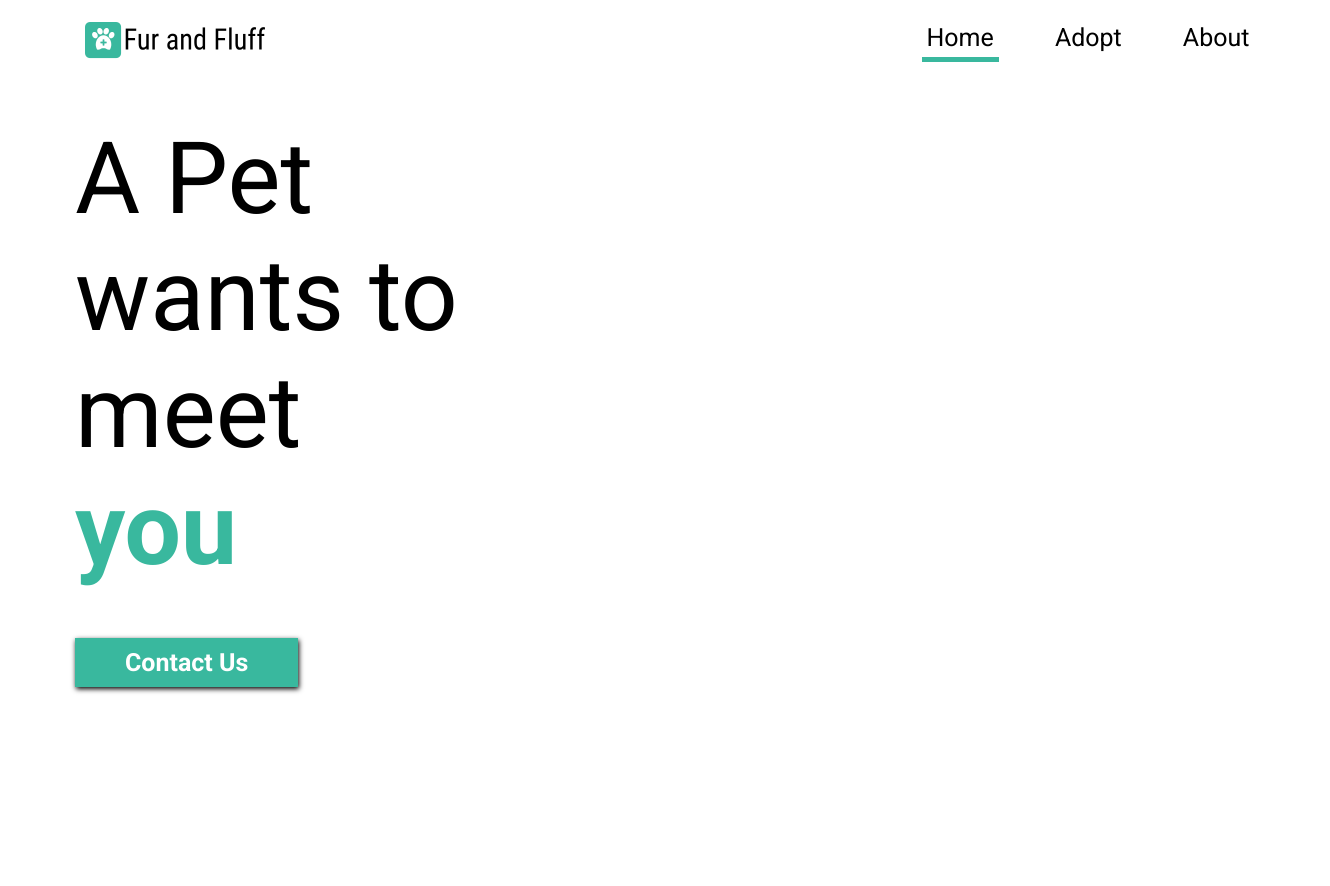
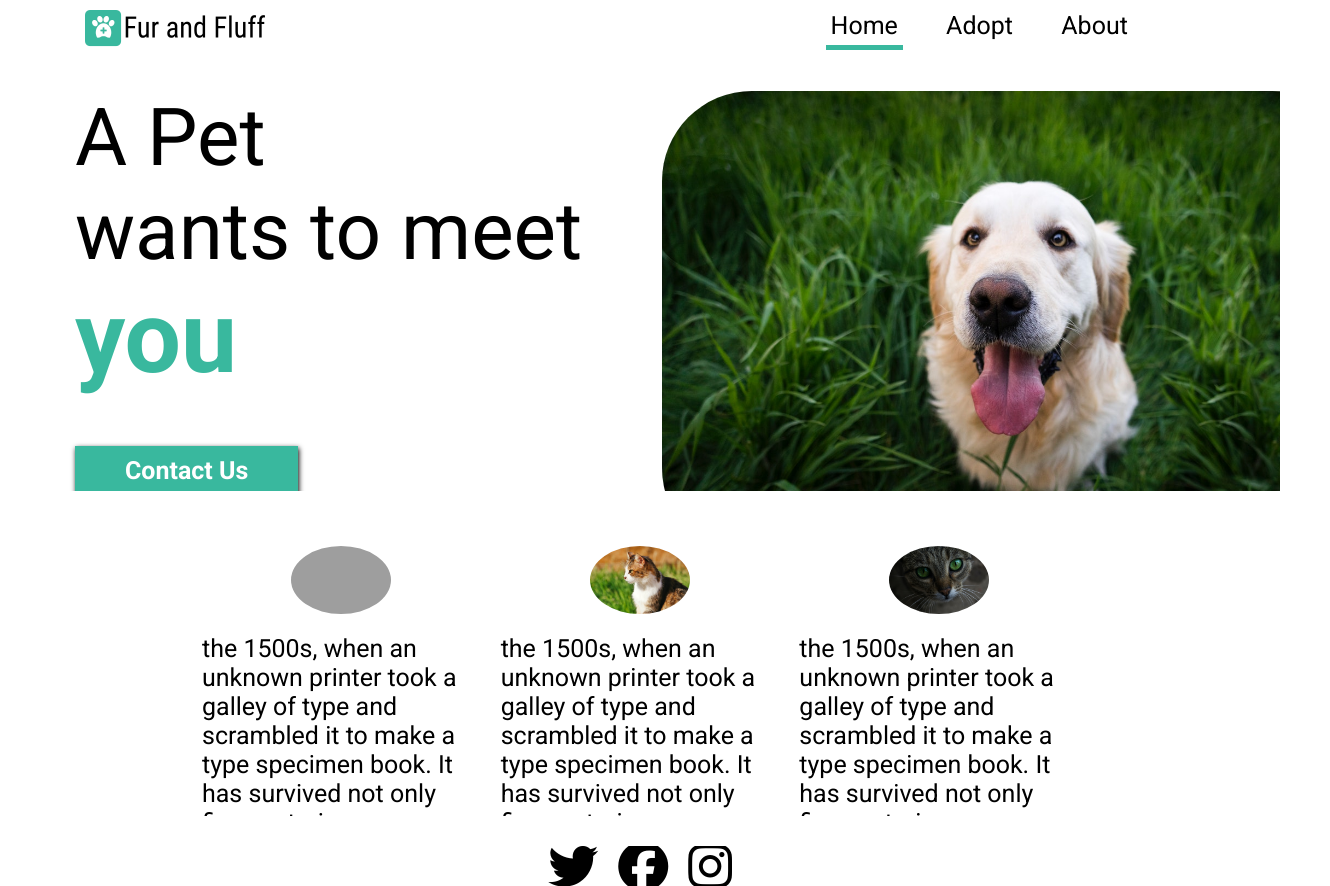
Before and after one commit to MihaiVatavu/Adoption_Site, a plain HTML site: page index.html in a window 1280 px wide. Shown: the whole page, 1330 px wide, since content can reach past the window. Before the commit the page ends 800 px from the top, so only its background shows below. Drawn offline with Linux system fonts and the light colour scheme; grey boxes are pictures that could not be loaded.

Commit message:
Added the testimonial and the footer sections

```diff
--- a/index.html
+++ b/index.html
@@ -5,11 +5,14 @@
   <meta name="viewport" content="width=device-width, initial-scale=1.0">
   <link rel="icon" type="image/png" href="/Assets/fruandfluff2.png" />
   <link href="https://fonts.googleapis.com/css2?family=Roboto:wght@400;500;700&display=swap" rel="stylesheet">
+  <script src="https://kit.fontawesome.com/2f0d8ac516.js" crossorigin="anonymous" defer></script>
   <link rel="stylesheet" href="/css/style.css">
   <title>Fur and fluff</title>
 </head>
 
 <body class="home">
+
+  <!-- Header -->
   <header class="header">
     <div class="navbar">
       <div class="logo">
@@ -17,14 +20,14 @@
       </div>
       <nav>
         <ul class="list">
-          <li><a href="index.html">Home</a></li>
+          <li class="current"><a href="index.html">Home</a></li>
           <li><a href="adopt.html">Adopt</a></li>
           <li><a href="about.html">About</a></li>
         </ul>
       </nav>
     </div>
   </header>
-
+  <!-- Main section -->
   <main>
     <section class="left">
       <h1 class="hero-title">
@@ -34,9 +37,41 @@
       </h1>
       <button class="cta"><a href="about.html">Contact Us</a></button>
     </section>
+    <section class="right">
+      <img src="/Assets/dog_one.jpg" alt="Dog image" class="front-image">
+    </section>
   </main>
+  <!-- Testimonial-->
+  <div class="testimonial-wrapper">
+    <div class="testimonial-container">
+      <div class="testimonial">
+        <img src="/Assets/cat_one.jpg" class="test-img">
+        <p class="test"> the 1500s, when an unknown printer took a galley of type and scrambled it to make a type
+          specimen
+          book. It has survived not only five centuries</p>
+      </div>
 
-  <script src="https://kit.fontawesome.com/2f0d8ac516.js" crossorigin="anonymous"></script>
+      <div class="testimonial">
+        <img src="/Assets/cat_two.jpg" class="test-img">
+        <p class="test"> the 1500s, when an unknown printer took a galley of type and scrambled it to make a type
+          specimen
+          book. It has survived not only five centuries</p>
+      </div>
+
+      <div class="testimonial">
+        <img src="/Assets/cat_three.jpg" class="test-img">
+        <p class="test"> the 1500s, when an unknown printer took a galley of type and scrambled it to make a type
+          specimen
+          book. It has survived not only five centuries</p>
+      </div>
+    </div>
+  </div>
+  <!-- Footer -->
+  <footer class="footer">
+    <i class="fab fa-twitter fa-2x"></i>
+    <i class="fab fa-facebook fa-2x"></i>
+    <i class="fab fa-instagram fa-2x"></i>
+  </footer>
 </body>
 
 </html>
--- a/style.scss
+++ b/style.scss
@@ -8,16 +8,18 @@ $color:#39B89E;
   box-sizing: border-box;
   font-size: 25px;
   font-family: 'Roboto', sans-serif;
+  overflow: hidden;
 }
 
 // Header
 
+// Page one
 .header{
-  width:100%;
+  width:90%;
 
   .navbar{
     width:100%;
-    height:10vh;
+    height:7vh;
     display:flex;
     justify-content: space-between;
     align-items: center;
@@ -43,7 +45,7 @@ $color:#39B89E;
     border-bottom:5px solid $color ;
   }
 
-  li:first-child{
+  .current{
     border-bottom:5px solid $color
   }
   li > a{
@@ -59,16 +61,18 @@ $color:#39B89E;
 // Main section
 main{
   width:100%;
-  height:60vh;
-  margin:40px 50px;
+  height:50vh;
+  margin:35px 50px;
+  display:flex;
 }
 
+// Title and call to action
 .left{
   padding-left:25px;
   width:50%;
 
   .hero-title{
-    font-size:100px;
+    font-size:80px;
     font-weight: 200;
   }
 
@@ -94,5 +98,65 @@ main{
   }
 }
 
+.right{
+  top:20px;
 
-// Title and call to action
+
+  .front-image{
+    max-width:700px;
+    max-height: 700px;
+    border-radius: 90px;
+  }
+}
+
+// Slider
+
+.testimonial-wrapper{
+  width:70%;
+  margin:20px auto;
+}
+
+.testimonial-container{
+  max-width:100%;
+  max-height: 35vh;
+  margin:10px auto;
+  display:flex;
+}
+
+.testimonial{
+  width:100%;
+  display:flex;
+  flex-direction: column;
+  align-items:center;
+
+}
+
+
+.test-img{
+  margin: 10px;
+  width:100px;
+  height:80px;
+  border-radius: 50%;
+}
+
+.test{
+padding:10px;
+}
+
+// Footer
+
+.footer{
+  width:100%;
+  height: 5vh;
+  display:flex;
+  align-items: center;
+  justify-content: center;
+
+  .fab{
+    padding:10px;
+  }
+
+  .fab:hover{
+    color:$color;
+  }
+}
```
Also changed, not shown: about.html (+18 -1 lines), adopt.html (+18 -1 lines), css/style.css.
